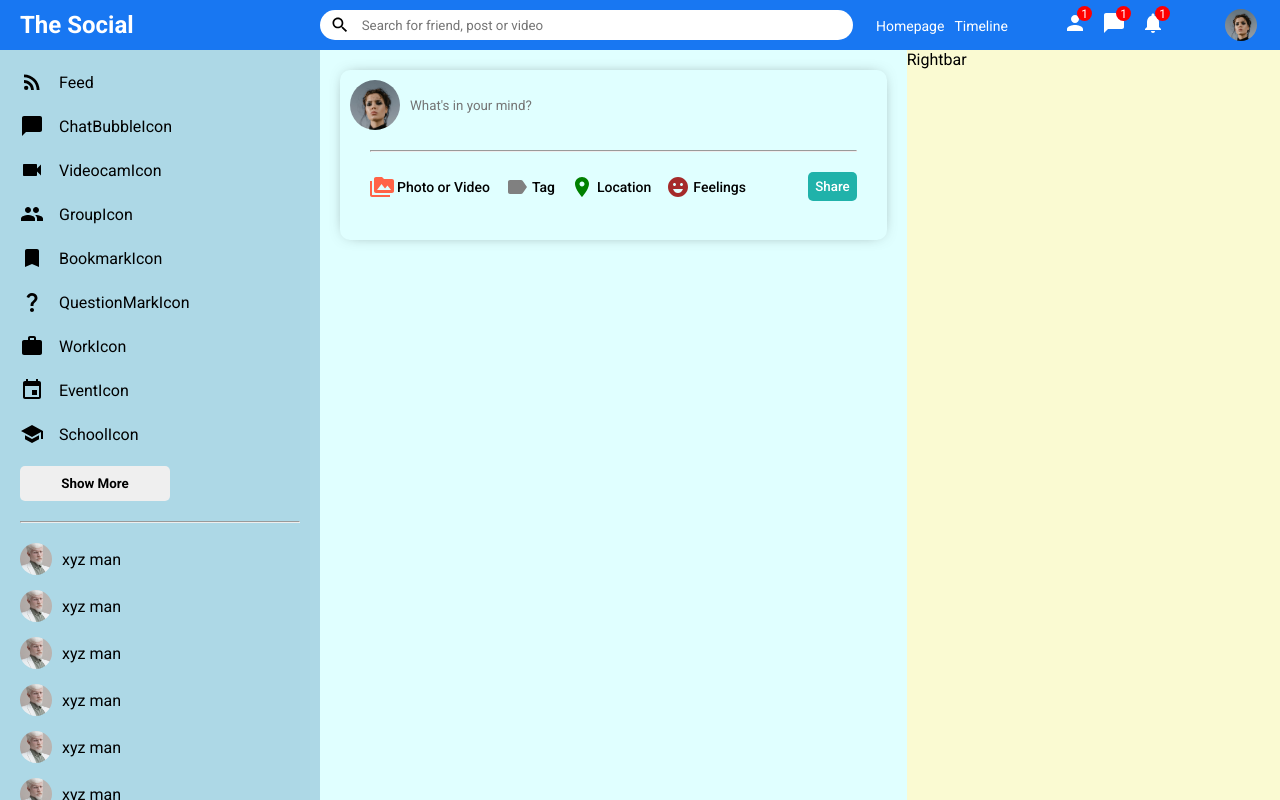
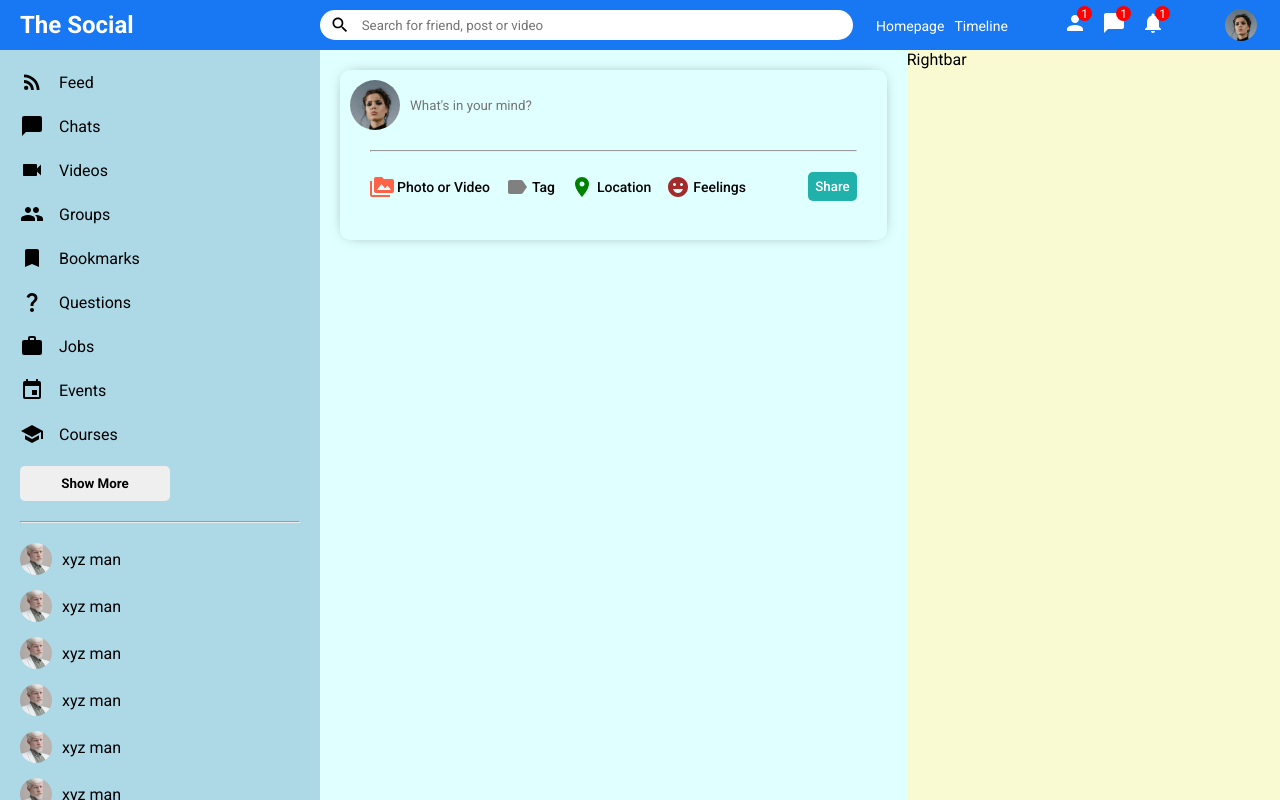
Before and after one commit to sadanmian/React-Social-Media, a React (Create React App) app: page / in a window 1280 px wide. Built offline with nearby package versions, Linux system fonts and the light colour scheme.

Commit message:
Bug fix in sidebar

```diff
--- a/src/components/sidebar/Sidebar.jsx
+++ b/src/components/sidebar/Sidebar.jsx
@@ -21,35 +21,35 @@ export default function Sidebar() {
           </li>
           <li className="sidebarListItem">
             <ChatBubbleIcon className="sidebarIcon" />
-            <span className="sidebarListItemText">ChatBubbleIcon</span>
+            <span className="sidebarListItemText">Chats</span>
           </li>
           <li className="sidebarListItem">
             <VideocamIcon className="sidebarIcon" />
-            <span className="sidebarListItemText">VideocamIcon</span>
+            <span className="sidebarListItemText">Videos</span>
           </li>
           <li className="sidebarListItem">
             <GroupIcon className="sidebarIcon" />
-            <span className="sidebarListItemText">GroupIcon</span>
+            <span className="sidebarListItemText">Groups</span>
           </li>
           <li className="sidebarListItem">
             <BookmarkIcon className="sidebarIcon" />
-            <span className="sidebarListItemText">BookmarkIcon</span>
+            <span className="sidebarListItemText">Bookmarks</span>
           </li>
           <li className="sidebarListItem">
             <QuestionMarkIcon className="sidebarIcon" />
-            <span className="sidebarListItemText">QuestionMarkIcon</span>
+            <span className="sidebarListItemText">Questions</span>
           </li>
           <li className="sidebarListItem">
             <WorkIcon className="sidebarIcon" />
-            <span className="sidebarListItemText">WorkIcon</span>
+            <span className="sidebarListItemText">Jobs</span>
           </li>
           <li className="sidebarListItem">
             <EventIcon className="sidebarIcon" />
-            <span className="sidebarListItemText">EventIcon</span>
+            <span className="sidebarListItemText">Events</span>
           </li>
           <li className="sidebarListItem">
             <SchoolIcon className="sidebarIcon" />
-            <span className="sidebarListItemText">SchoolIcon</span>
+            <span className="sidebarListItemText">Courses</span>
           </li>
         </ul>
         <button className="sidebarButton">Show More</button>
```
